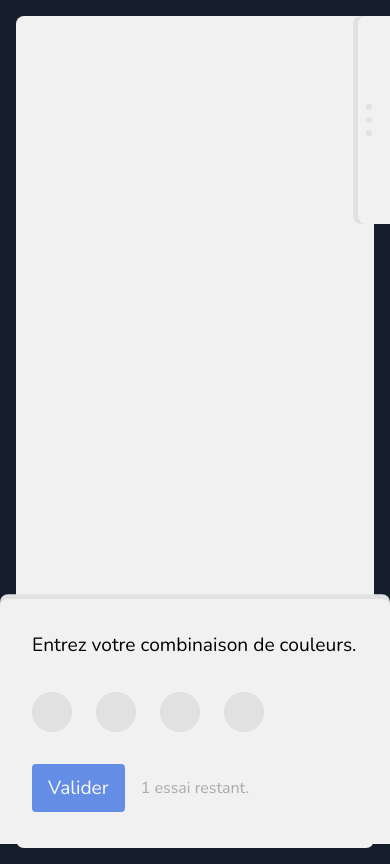
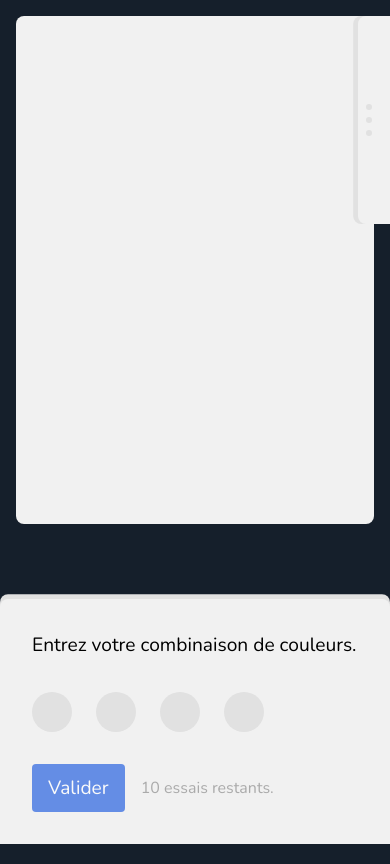
Before and after one commit to baptistedph/mastermind, a website built with Vite: page index.html in a window 390 px wide. Built offline with nearby package versions, Linux system fonts and the light colour scheme.

Commit message:
feat: responsive improvements

```diff
--- a/lib/Mastermind.js
+++ b/lib/Mastermind.js
@@ -12,7 +12,7 @@ export default class Mastermind {
     this.length = 4
     this.combinationToFind = null
     this.trials = 0
-    this.maxTrials = 1
+    this.maxTrials = 10
     this.dom = new Dom()
   }
 
--- a/scss/index.scss
+++ b/scss/index.scss
@@ -70,14 +70,16 @@ button {
   .board {
     grid-row: span 4;
     position: relative;
-    height: 768px;
-    overflow-y: auto;
+    height: calc(100vh - 400px);
     background-color: $gray1;
     border-radius: 8px;
     padding: 2rem;
     display: flex;
     align-items: flex-end;
-    overflow: hidden;
+
+    @media screen and (min-width: $md) {
+      height: 768px;
+    }
 
     .restart-content {
       display: none;
@@ -127,7 +129,10 @@ button {
 
     .trials {
       display: flex;
+      z-index: 2;
       width: 100%;
+      height: 100%;
+      overflow-y: auto;
       flex-direction: column-reverse;
       gap: 2rem;
       filter: blur(0);
```
Also changed, not shown: css/index.css, 1 other file.
